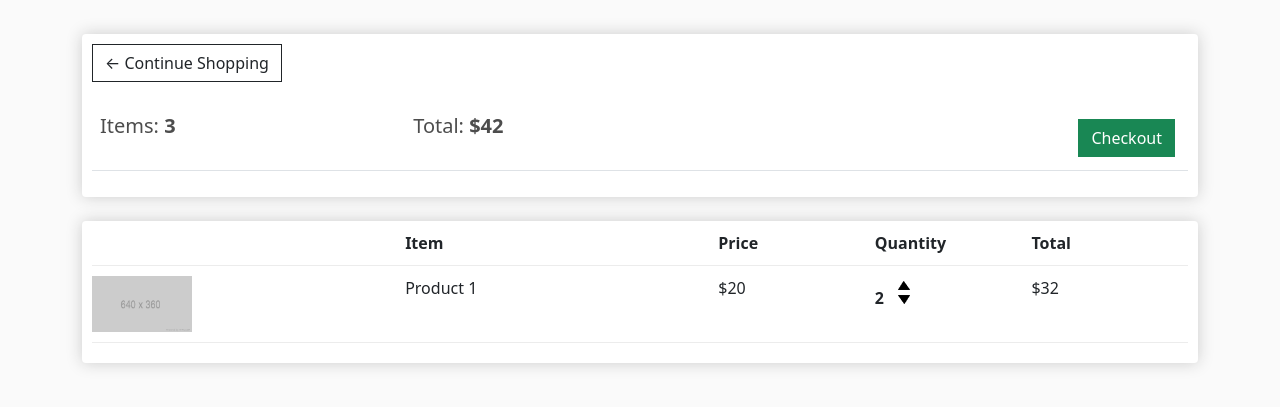
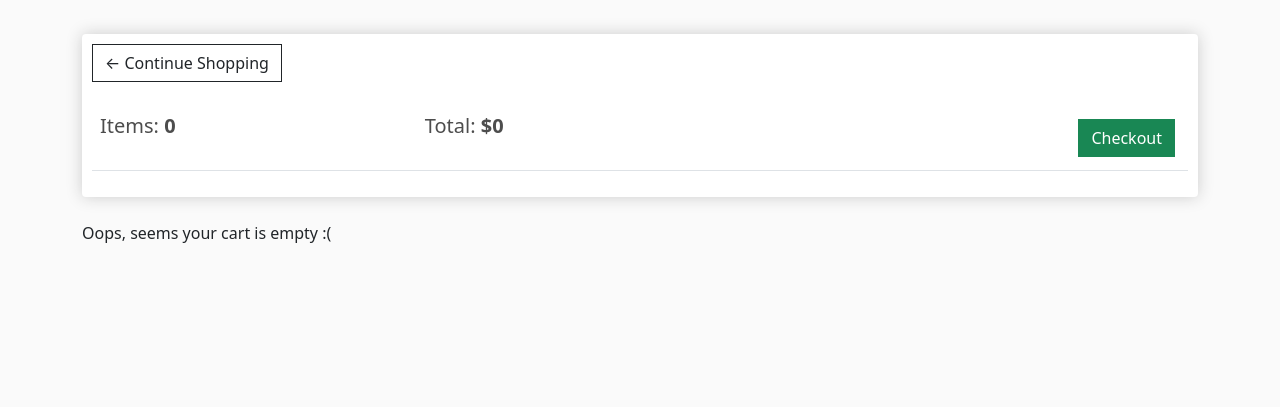
Before and after one commit to SeunFashina002/cycom, a Django app: page /cart/ in a window 1280 px wide. Shown: the part 76-483 px from the top of the page. Run offline with Django 4.2, Linux system fonts and the light colour scheme; lists and menus that the app fills with data are empty; some libraries are stand-ins or nearby versions.

Commit message:
created template for cart page

```diff
--- a/templates/cart.html
+++ b/templates/cart.html
@@ -11,8 +11,8 @@
 				<br>
 				<table class="table">
 					<tr>
-						<th><h5>Items: <strong>3</strong></h5></th>
-						<th><h5>Total:<strong> $42</strong></h5></th>
+						<th><h5>Items: <strong>{{order.get_item_total}}</strong></h5></th>
+						<th><h5>Total:<strong> ${{order.get_cart_total}}</strong></h5></th>
 						<th>
 							<a  style="float:right; margin:5px;" class="btn btn-success" href="{% url 'checkout' %}">Checkout</a>
 						</th>
@@ -22,31 +22,36 @@
 			</div>
 
 			<br>
+		{% for item in items %}
 			<div class="box-element">
 				<div class="cart-row">
 					<div style="flex:2"></div>
-					<div style="flex:2"><strong>Item</strong></div>
+					<div style="flex:2"><strong>Name</strong></div>
 					<div style="flex:1"><strong>Price</strong></div>
 					<div style="flex:1"><strong>Quantity</strong></div>
 					<div style="flex:1"><strong>Total</strong></div>
 				</div>
 
 				<div class="cart-row">
-					<div style="flex:2"><img class="row-image" src="{% static 'images/placeholder.png' %}"></div>
-					<div style="flex:2"><p>Product 1</p></div>
-					<div style="flex:1"><p>$20</p></div>
+					<div style="flex:2"><img class="row-image rounded-1" src="{{item.product.imageUrl}}"></div>
+					<div style="flex:2"><p>{{item.product.name}}</p></div>
+					<div style="flex:1"><p>${{item.product.price}}</p></div>
 					<div style="flex:1">
-						<p class="quantity">2</p>
+						<p class="quantity">{{item.quantity}}</p>
 						<div class="quantity">
 							<img class="chg-quantity" src="{% static  'images/arrow-up.png' %}">
 
 							<img class="chg-quantity" src="{% static  'images/arrow-down.png' %}">
 						</div>
 					</div>
-					<div style="flex:1"><p>$32</p></div>
+					<div style="flex:1"><p>${{item.get_total}}</p></div>
 				</div>
 
 			</div>
+		{% empty %}
+		<p>Oops, seems your cart is empty :(</p>
+		{% endfor %}
+
 		</div>
 	</div>
 {% endblock content %}
```
